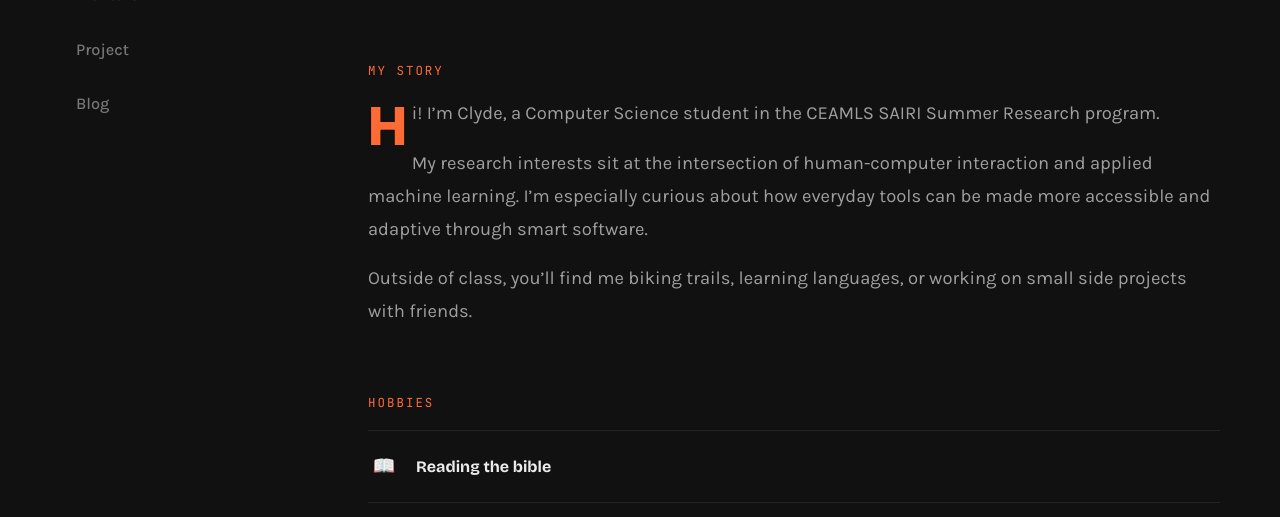
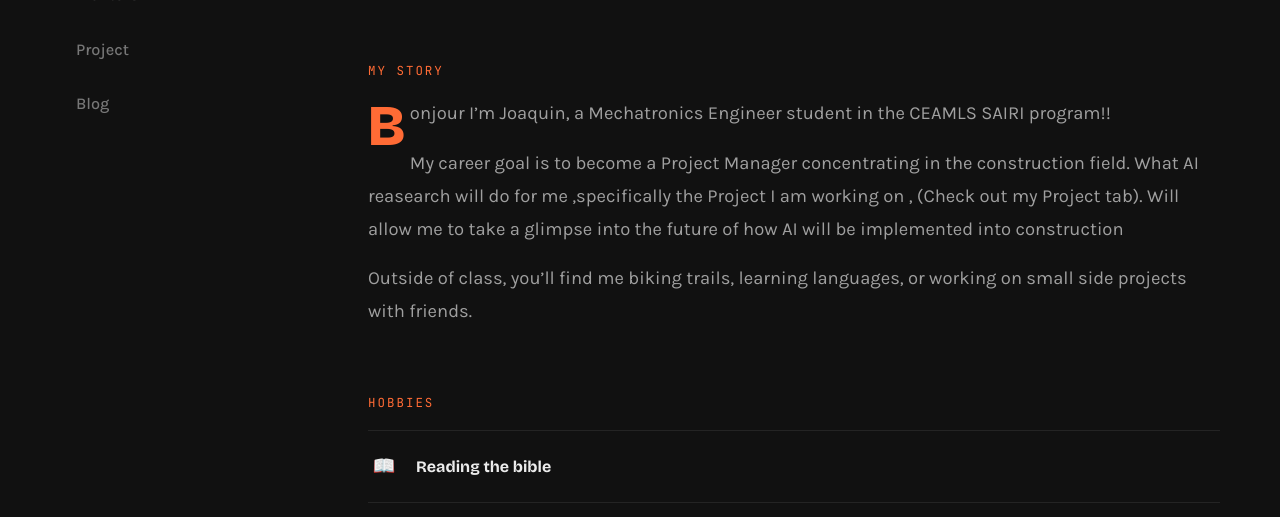
Before and after one commit to JoaqSnow/joaqsnowceamls26.github.io, a Jekyll site: the page built from pages/about-me.md, in a window 1280 px wide and 900 px high, cut to the strip 383-900 px from the top of the window. Built offline with Jekyll 4.4.1, drawn with Linux system fonts in a browser that asks for light colours.

Commit message:
Update about-me.md

```diff
--- a/pages/about-me.md
+++ b/pages/about-me.md
@@ -9,11 +9,11 @@ about:
   image: /assets/Profile pic.png
   linkedin: https://www.linkedin.com/in/joaquin-snowden-a482a228a/
   bio: |
-    Hi! I'm Clyde, a Computer Science student in the CEAMLS SAIRI Summer Research program.
+    Bonjour I'm Joaquin, a Mechatronics Engineer student in the CEAMLS SAIRI program!!
 
-    My research interests sit at the intersection of human-computer interaction and applied
-    machine learning. I'm especially curious about how everyday tools can be made more
-    accessible and adaptive through smart software.
+    My career goal is to become a Project Manager concentrating in the construction field. What AI reasearch
+    will do for me ,specifically the Project I am working on , (Check out my Project tab). Will allow me to take
+    a glimpse into the future of how AI will be implemented into construction
 
     Outside of class, you'll find me biking trails, learning languages, or working on small
     side projects with friends.
```
